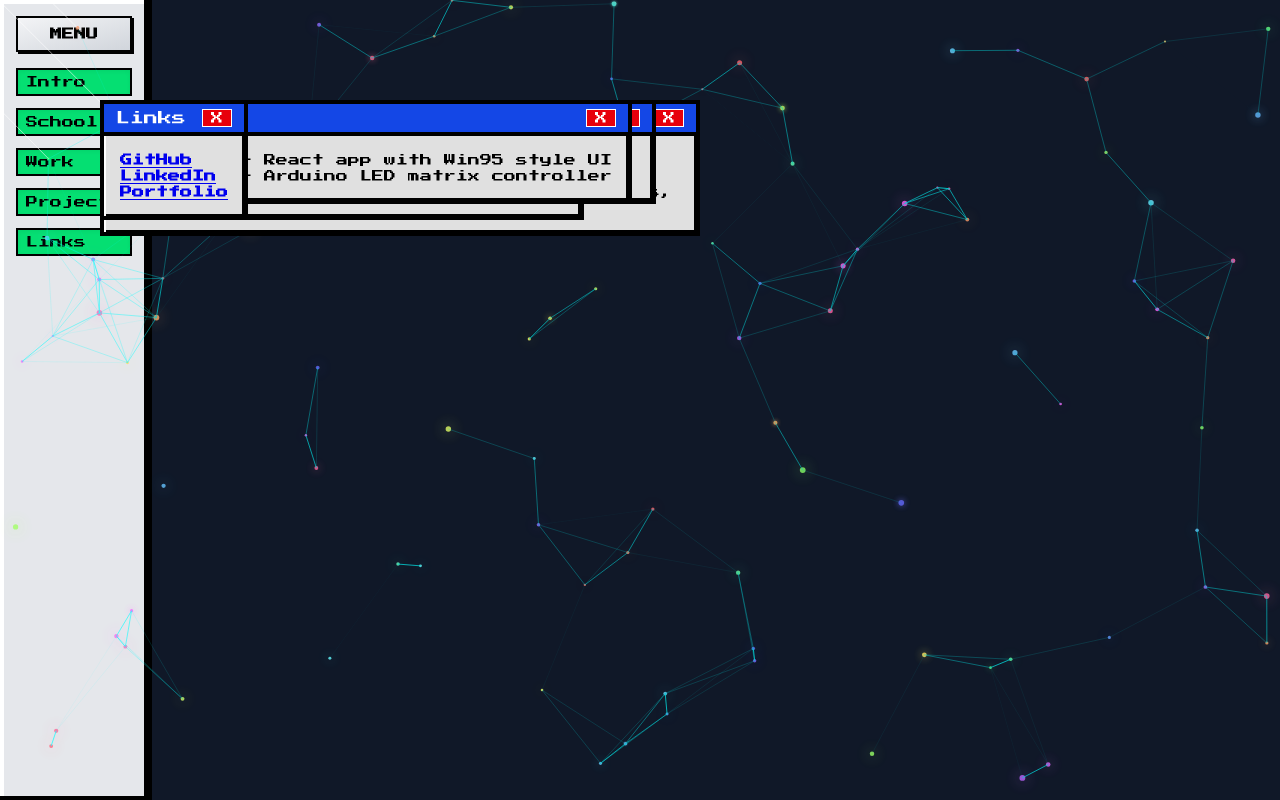
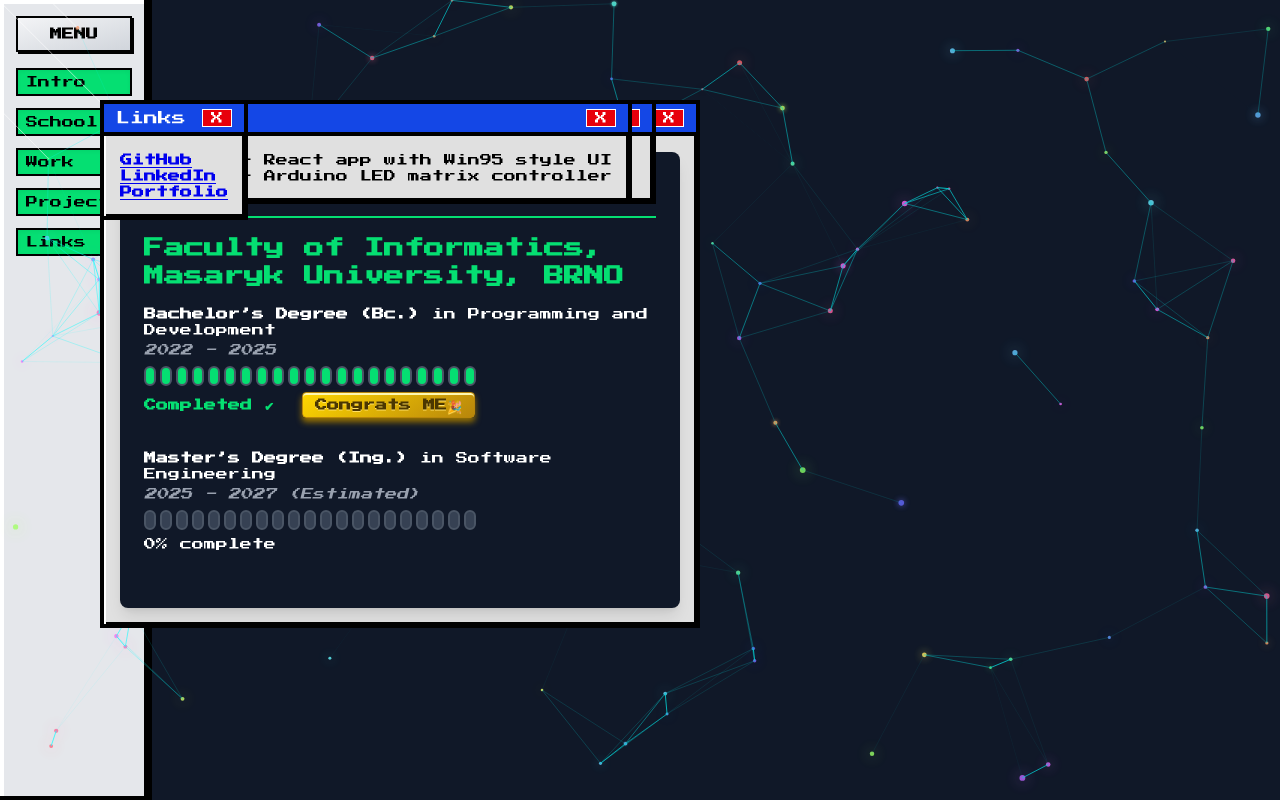
Before and after one commit to Marneyd8/portfolio, a React (Vite) app: page / in a window 1280 px wide. Built offline with nearby package versions, Linux system fonts and the light colour scheme.

Commit message:
school update

```diff
--- a/package.json
+++ b/package.json
@@ -14,12 +14,14 @@
   },
   "dependencies": {
     "@tailwindcss/vite": "^4.1.5",
+    "canvas-confetti": "^1.9.3",
     "font-awesome": "^4.7.0",
     "react": "^19.1.0",
     "react-dom": "^19.1.0"
   },
   "devDependencies": {
     "@eslint/js": "^9.25.0",
+    "@types/canvas-confetti": "^1.9.0",
     "@types/react": "^19.1.2",
     "@types/react-dom": "^19.1.2",
     "@vitejs/plugin-react": "^4.4.1",
--- a/src/components/School.tsx
+++ b/src/components/School.tsx
@@ -1,13 +1,134 @@
-import Windows95Window from './Windows95Window';
+import { useEffect, useState } from "react";
+import confetti from "canvas-confetti";
 
-const School = () => (
-  <div>
-    <ul>
-      <li>High School: Example High (2008-2012)</li>
-      <li>University: Cool Tech Uni (2012-2016)</li>
-      <li>Degree: Computer Science</li>
-    </ul>
-  </div>
-);
+const totalSegments = 21;
+const segmentWidth = 12;
+const segmentMargin = 4;
+
+const School = () => {
+  const ingStart = new Date("2025-09-01");
+  const ingEnd = new Date("2027-07-01");
+  const now = new Date();
+
+  const calcProgress = (start, end) => {
+    const total = end - start;
+    const elapsed = now - start;
+    return Math.min(Math.max(elapsed / total, 0), 1);
+  };
+
+  const ingProgress = calcProgress(ingStart, ingEnd);
+  const ingTargetSegments = Math.round(ingProgress * totalSegments);
+  const [ingSegmentsFilled, setIngSegmentsFilled] = useState(0);
+
+  useEffect(() => {
+    let animationFrame;
+
+    const animate = () => {
+      setIngSegmentsFilled((prev) => {
+        if (prev < ingTargetSegments) {
+          animationFrame = requestAnimationFrame(animate);
+          return prev + 1;
+        }
+        return prev;
+      });
+    };
+    animate();
+
+    return () => cancelAnimationFrame(animationFrame);
+  }, [ingTargetSegments]);
+
+  // Helper to render pills
+  const renderPills = (filledCount) =>
+    [...Array(totalSegments)].map((_, i) => (
+      <div
+        key={i}
+        className={`inline-block h-5 rounded-full border-2 border-gray-600 ${
+          i < filledCount ? "bg-green-400" : "bg-gray-700"
+        }`}
+        style={{
+          width: segmentWidth,
+          marginRight: i === totalSegments - 1 ? 0 : segmentMargin,
+          transition: "background-color 0.3s ease",
+        }}
+      />
+    ));
+
+  // Confetti trigger
+  const throwConfetti = () => {
+    confetti({
+      particleCount: 100,
+      spread: 70,
+      origin: { y: 0.6 },
+    });
+  };
+
+  return (
+    <div className="max-w-xl mx-auto p-6 bg-gray-900 text-white rounded-lg shadow-lg"
+      style={{ fontFamily: "'Press Start 2P', cursive" }}
+    >
+      <h2 className="text-2xl mb-4 border-b-2 border-green-400 pb-2 select-none">
+        Education
+      </h2>
+
+      <div className="mb-8">
+        <h3 className="text-xl font-bold text-green-400 select-none">
+          Faculty of Informatics, Masaryk University, BRNO
+        </h3>
+
+        {/* Bachelor’s Degree */}
+        <div className="mt-4">
+          <div className="mb-1 yellow">
+            <strong>Bachelor’s Degree (Bc.)</strong> in Programming and Development
+          </div>
+          <div className="text-xs italic text-gray-400 mb-2 select-none">
+            2022 - 2025
+          </div>
+
+          <div>{renderPills(totalSegments)}</div>
+
+          <div className="mt-1 select-none flex items-center gap-3">
+            <div className="text-green-400 font-bold text-xs pr-4">Completed ✔</div>
+            <button
+              onClick={throwConfetti}
+              type="button"
+              className="px-3 py-1 font-bold rounded select-none text-xs"
+              style={{
+                background: "linear-gradient(145deg, #FFD700, #B8860B)",
+                color: "#4B3700",
+                boxShadow: "0 4px 6px #9b7500, inset 0 2px 0 #fff8b0",
+                border: "1px solid #B8860B",
+                textShadow: "0 1px 0 #FFE066",
+                cursor: "pointer",
+                userSelect: "none",
+                transition: "all 0.2s ease",
+              }}
+              onMouseDown={e => (e.currentTarget.style.transform = "translateY(2px)")}
+              onMouseUp={e => (e.currentTarget.style.transform = "translateY(0)")}
+              onMouseLeave={e => (e.currentTarget.style.transform = "translateY(0)")}
+            >
+              Congrats ME🎉
+            </button>
+          </div>
+        </div>
+
+
+        {/* Master’s Degree */}
+        <div className="mt-8">
+          <div className="mb-1">
+            <strong>Master’s Degree (Ing.)</strong> in Software Engineering
+          </div>
+          <div className="text-xs italic text-gray-400 mb-2 select-none">
+            2025 - 2027 (Estimated)
+          </div>
+
+          <div>{renderPills(ingSegmentsFilled)}</div>
+          <p className="text-xs mt-1 select-none">
+            {Math.round((ingSegmentsFilled / totalSegments) * 100)}% complete
+          </p>
+        </div>
+      </div>
+    </div>
+  );
+};
 
 export default School;
```
Also changed, not shown: 1 other file (tests, documents, lock files or other folders).
